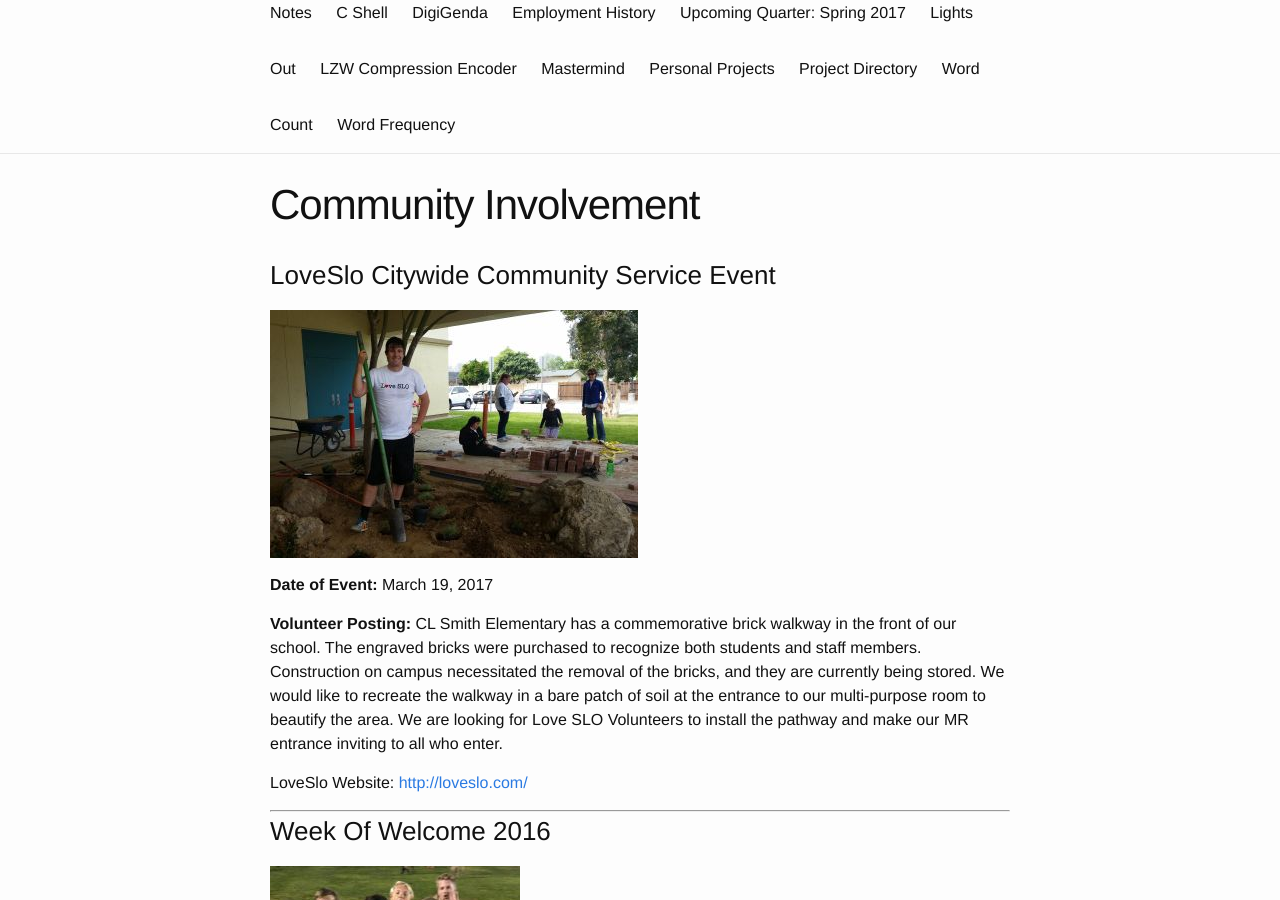
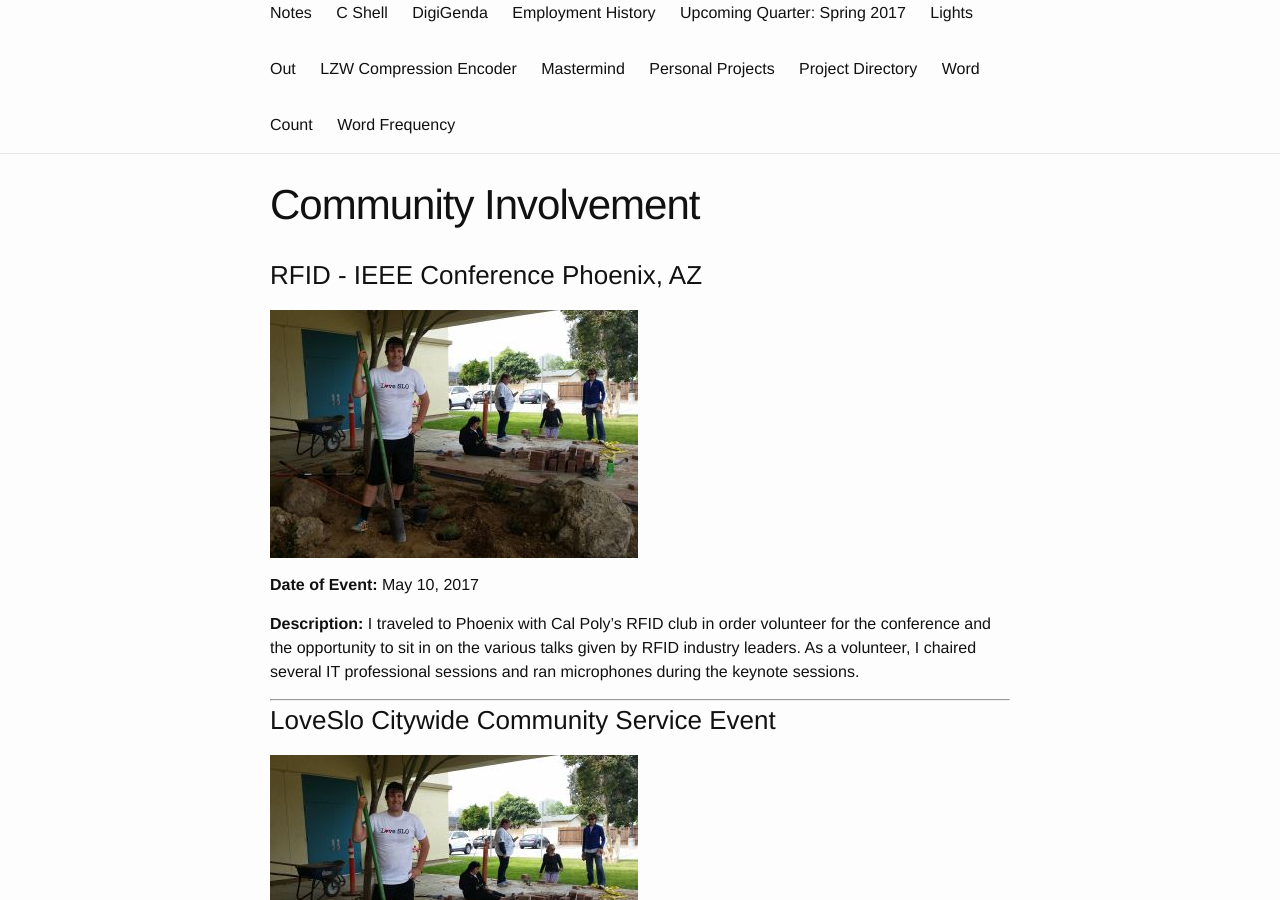
Before and after one commit to JonScott20/JonScott20.github.io, a Jekyll site: the page built from community_involvement.md, in a window 1280 px wide and 900 px high, scrolled down 412 px. Built offline with Jekyll 4.4.1, drawn with Linux system fonts in a browser that asks for light colours.

Commit message:
Update community_involvement.md

```diff
--- a/community_involvement.md
+++ b/community_involvement.md
@@ -3,6 +3,16 @@ layout: page
 title: Community Involvement
 permalink: /community_involvment/
 ---
+### RFID - IEEE Conference Phoenix, AZ
+
+![LoveSlo](https://jonscott20.github.io/Files/Images/LoveSloCLSmithElementary.jpg)
+
+**Date of Event:** May 10, 2017
+
+**Description:**
+I traveled to Phoenix with Cal Poly's RFID club in order volunteer for the conference and the opportunity to sit in on the various talks given by RFID industry leaders. As a volunteer, I chaired several IT professional sessions and ran microphones during the keynote sessions.
+
+---------
 
 ### LoveSlo Citywide Community Service Event
 
```
